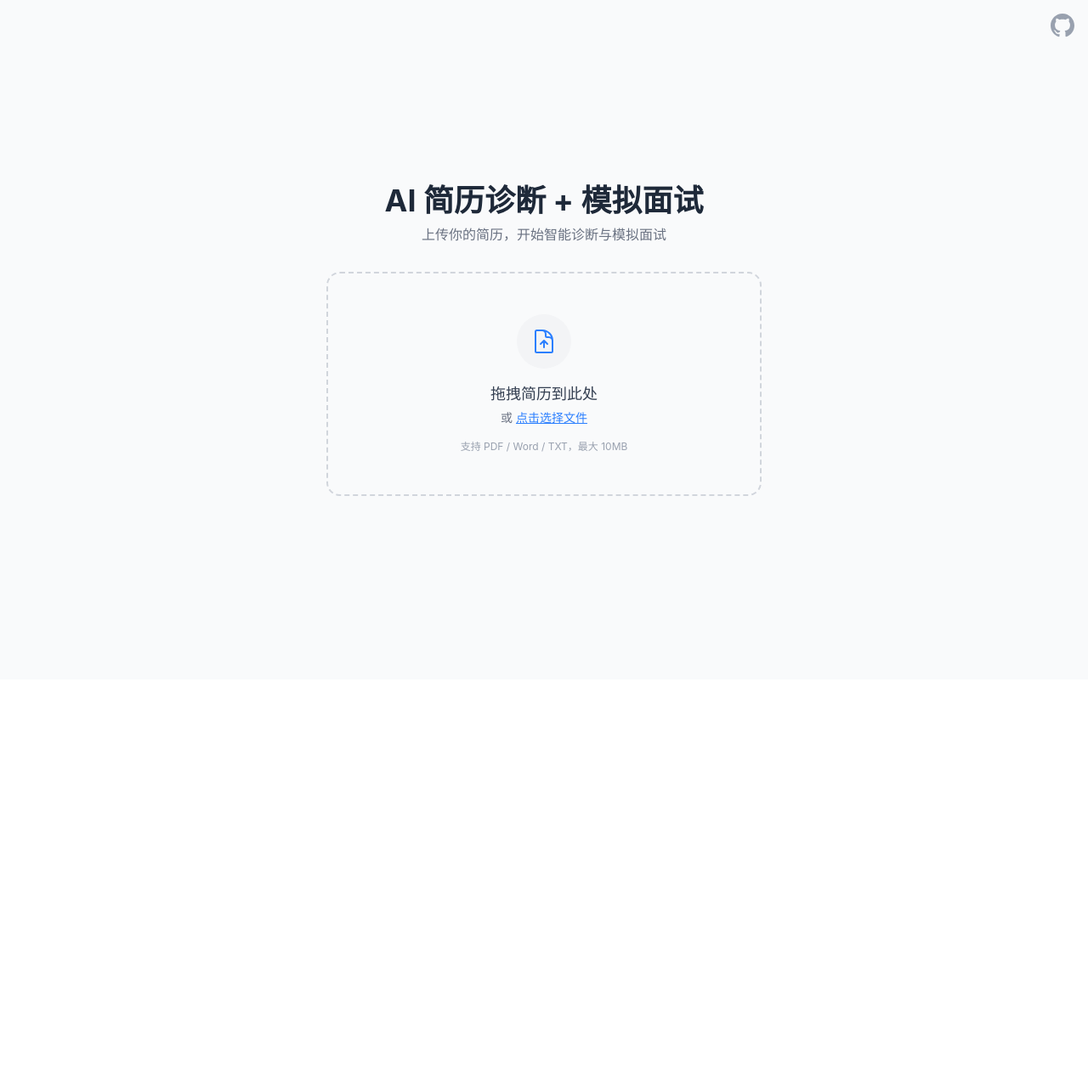
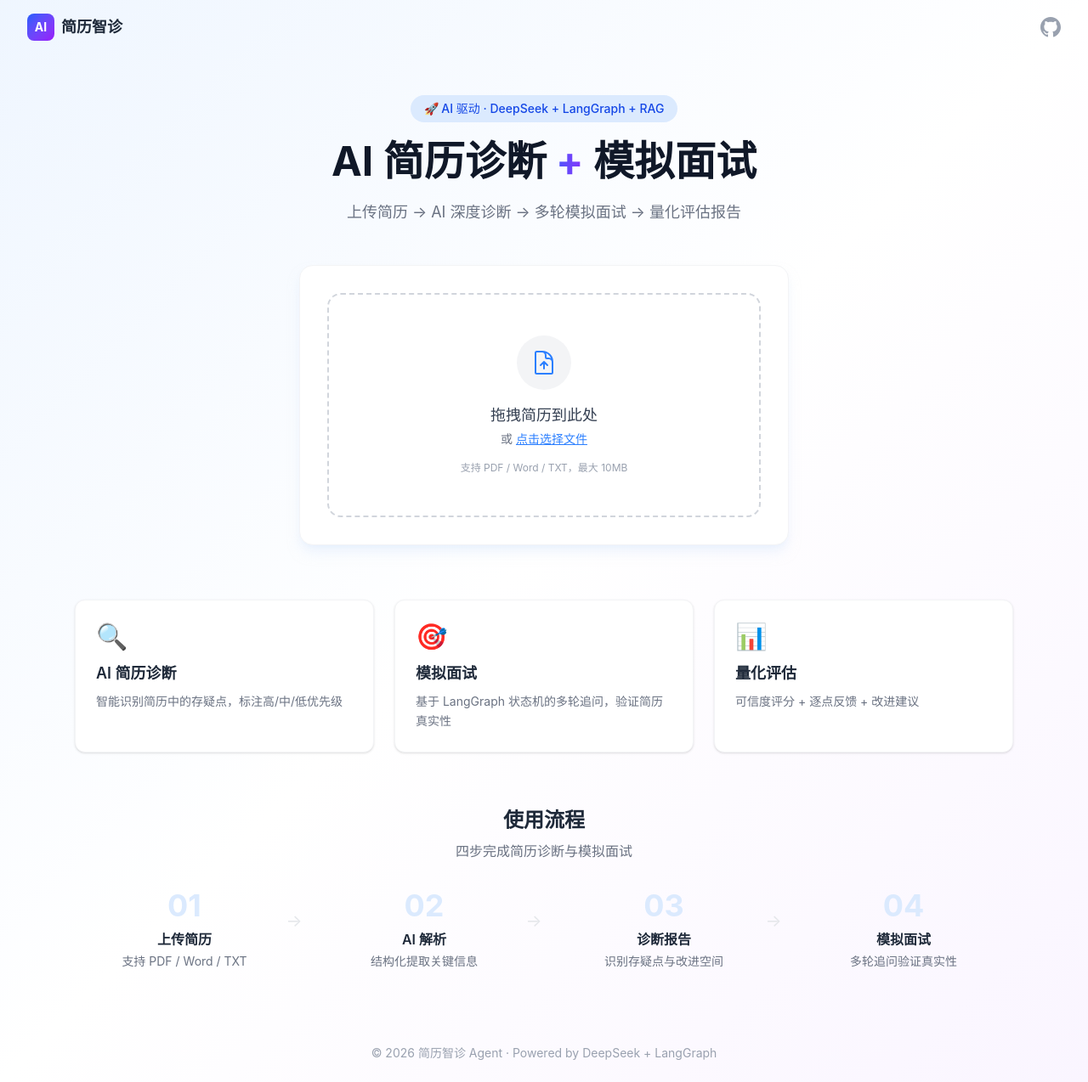
Before and after one commit to Katrina55553/Resume-Agent, a React (Vite) app in the folder frontend/: page / in a window 1280 px wide. Shown: the whole page at 85% size. Before the commit the page ends 800 px from the top, so only its background shows below. Built offline with nearby package versions, Linux system fonts and the light colour scheme.

Commit message:
feat: 首页 UI 重设计（渐变背景 + 功能卡片 + 流程步骤）

```diff
--- a/frontend/src/pages/HomePage.tsx
+++ b/frontend/src/pages/HomePage.tsx
@@ -4,9 +4,33 @@ import { useSessionStore } from '../stores/sessionStore';
 import FileDropzone from '../components/Upload/FileDropzone';
 import UploadProgress from '../components/Upload/UploadProgress';
 
+const FEATURES = [
+  {
+    icon: '🔍',
+    title: 'AI 简历诊断',
+    desc: '智能识别简历中的存疑点，标注高/中/低优先级',
+  },
+  {
+    icon: '🎯',
+    title: '模拟面试',
+    desc: '基于 LangGraph 状态机的多轮追问，验证简历真实性',
+  },
+  {
+    icon: '📊',
+    title: '量化评估',
+    desc: '可信度评分 + 逐点反馈 + 改进建议',
+  },
+];
+
+const STEPS = [
+  { step: '01', title: '上传简历', desc: '支持 PDF / Word / TXT' },
+  { step: '02', title: 'AI 解析', desc: '结构化提取关键信息' },
+  { step: '03', title: '诊断报告', desc: '识别存疑点与改进空间' },
+  { step: '04', title: '模拟面试', desc: '多轮追问验证真实性' },
+];
+
 /**
  * 首页 — 上传简历
- * 文件选择 → 上传 → 轮询进度 → 自动跳转到解析确认页
  */
 export default function HomePage() {
   const navigate = useNavigate();
@@ -19,7 +43,6 @@ export default function HomePage() {
   const isParsing = status === 'parsing';
   const isBusy = isUploading || isParsing;
 
-  // 解析完成，自动跳转
   useEffect(() => {
     if (status === 'parsed' && sessionId) {
       const timer = setTimeout(() => {
@@ -29,7 +52,6 @@ export default function HomePage() {
     }
   }, [status, sessionId, navigate]);
 
-  // 组件卸载时停止轮询
   useEffect(() => {
     return () => stopPolling();
   }, [stopPolling]);
@@ -48,32 +70,47 @@ export default function HomePage() {
   }, [reset]);
 
   return (
-    <div className="flex min-h-screen items-center justify-center bg-gray-50 px-4 relative">
-      {/* GitHub 链接 */}
+    <div className="min-h-screen bg-gradient-to-br from-blue-50 via-white to-purple-50">
+      {/* 导航栏 */}
+      <nav className="flex items-center justify-between px-8 py-4">
+        <div className="flex items-center gap-2">
+          <div className="w-8 h-8 rounded-lg bg-gradient-to-br from-blue-600 to-purple-600 flex items-center justify-center">
+            <span className="text-white text-sm font-bold">AI</span>
+          </div>
+          <span className="text-lg font-bold text-gray-800">简历智诊</span>
+        </div>
         <a
           href="https://github.com/Katrina55553/resume-agent"
           target="_blank"
           rel="noopener noreferrer"
-        className="absolute top-4 right-4 text-gray-400 hover:text-gray-700 transition"
+          className="text-gray-400 hover:text-gray-700 transition"
           title="GitHub"
         >
-        <svg className="w-7 h-7" viewBox="0 0 24 24" fill="currentColor">
+          <svg className="w-6 h-6" viewBox="0 0 24 24" fill="currentColor">
             <path d="M12 0c-6.626 0-12 5.373-12 12 0 5.302 3.438 9.8 8.207 11.387.599.111.793-.261.793-.577v-2.234c-3.338.726-4.033-1.416-4.033-1.416-.546-1.387-1.333-1.756-1.333-1.756-1.089-.745.083-.729.083-.729 1.205.084 1.839 1.237 1.839 1.237 1.07 1.834 2.807 1.304 3.492.997.107-.775.418-1.305.762-1.604-2.665-.305-5.467-1.334-5.467-5.931 0-1.311.469-2.381 1.236-3.221-.124-.303-.535-1.524.117-3.176 0 0 1.008-.322 3.301 1.23.957-.266 1.983-.399 3.003-.404 1.02.005 2.047.138 3.006.404 2.291-1.552 3.297-1.23 3.297-1.23.653 1.653.242 2.874.118 3.176.77.84 1.235 1.911 1.235 3.221 0 4.609-2.807 5.624-5.479 5.921.43.372.823 1.102.823 2.222v3.293c0 .319.192.694.801.576 4.765-1.589 8.199-6.086 8.199-11.386 0-6.627-5.373-12-12-12z"/>
           </svg>
         </a>
+      </nav>
 
-      <div className="w-full max-w-lg">
-        {/* 标题 */}
-        <div className="text-center mb-8">
-          <h1 className="text-4xl font-bold text-gray-800 mb-2">
-            AI 简历诊断 + 模拟面试
+      {/* Hero 区域 */}
+      <div className="max-w-6xl mx-auto px-6 pt-12 pb-16">
+        <div className="text-center mb-12">
+          <div className="inline-block mb-4 px-4 py-1.5 rounded-full bg-blue-100 text-blue-700 text-sm font-medium">
+            🚀 AI 驱动 · DeepSeek + LangGraph + RAG
+          </div>
+          <h1 className="text-5xl font-bold text-gray-900 mb-4 leading-tight">
+            AI 简历诊断
+            <span className="bg-gradient-to-r from-blue-600 to-purple-600 bg-clip-text text-transparent"> + </span>
+            模拟面试
           </h1>
-          <p className="text-gray-500">
-            上传你的简历，开始智能诊断与模拟面试
+          <p className="text-lg text-gray-500 max-w-2xl mx-auto">
+            上传简历 → AI 深度诊断 → 多轮模拟面试 → 量化评估报告
           </p>
         </div>
 
-        {/* 上传区域 / 进度条 */}
+        {/* 上传卡片 */}
+        <div className="max-w-xl mx-auto mb-16">
+          <div className="bg-white rounded-2xl shadow-lg shadow-blue-100/50 border border-gray-100 p-8">
             {isBusy || status === 'failed' ? (
               <UploadProgress
                 fileName={fileName || ''}
@@ -83,13 +120,13 @@ export default function HomePage() {
                 onRetry={status === 'failed' ? handleRetry : undefined}
               />
             ) : status === 'parsed' ? (
-          <div className="text-center rounded-2xl bg-green-50 border border-green-200 p-8">
-            <div className="w-12 h-12 rounded-full bg-green-100 flex items-center justify-center mx-auto mb-3">
-              <svg className="w-6 h-6 text-green-600" fill="none" viewBox="0 0 24 24" strokeWidth={2} stroke="currentColor">
+              <div className="text-center py-4">
+                <div className="w-14 h-14 rounded-full bg-green-100 flex items-center justify-center mx-auto mb-4">
+                  <svg className="w-7 h-7 text-green-600" fill="none" viewBox="0 0 24 24" strokeWidth={2} stroke="currentColor">
                     <path strokeLinecap="round" strokeLinejoin="round" d="m4.5 12.75 6 6 9-13.5" />
                   </svg>
                 </div>
-            <p className="text-green-700 font-medium">解析完成，正在跳转...</p>
+                <p className="text-green-700 font-medium text-lg">解析完成，正在跳转...</p>
               </div>
             ) : (
               <FileDropzone
@@ -97,8 +134,46 @@ export default function HomePage() {
                 disabled={false}
               />
             )}
+          </div>
+        </div>
 
+        {/* 功能亮点 */}
+        <div className="grid grid-cols-1 md:grid-cols-3 gap-6 mb-16">
+          {FEATURES.map((f) => (
+            <div
+              key={f.title}
+              className="bg-white rounded-xl p-6 border border-gray-100 shadow-sm hover:shadow-md transition-shadow"
+            >
+              <div className="text-3xl mb-3">{f.icon}</div>
+              <h3 className="text-lg font-semibold text-gray-800 mb-2">{f.title}</h3>
+              <p className="text-sm text-gray-500 leading-relaxed">{f.desc}</p>
             </div>
+          ))}
+        </div>
+
+        {/* 流程步骤 */}
+        <div className="text-center mb-8">
+          <h2 className="text-2xl font-bold text-gray-800 mb-2">使用流程</h2>
+          <p className="text-gray-500">四步完成简历诊断与模拟面试</p>
+        </div>
+        <div className="grid grid-cols-2 md:grid-cols-4 gap-6">
+          {STEPS.map((s, i) => (
+            <div key={s.step} className="relative text-center">
+              <div className="text-4xl font-bold text-blue-100 mb-2">{s.step}</div>
+              <h4 className="font-semibold text-gray-800 mb-1">{s.title}</h4>
+              <p className="text-sm text-gray-500">{s.desc}</p>
+              {i < STEPS.length - 1 && (
+                <div className="hidden md:block absolute top-6 -right-3 w-6 text-gray-200 text-xl">→</div>
+              )}
+            </div>
+          ))}
+        </div>
+      </div>
+
+      {/* 底部 */}
+      <footer className="text-center py-6 text-sm text-gray-400">
+        © 2026 简历智诊 Agent · Powered by DeepSeek + LangGraph
+      </footer>
     </div>
   );
 }
```
Also changed, not shown: 5 other files (tests, documents, lock files or other folders). Lines whose indentation alone changed are shown as unchanged.
